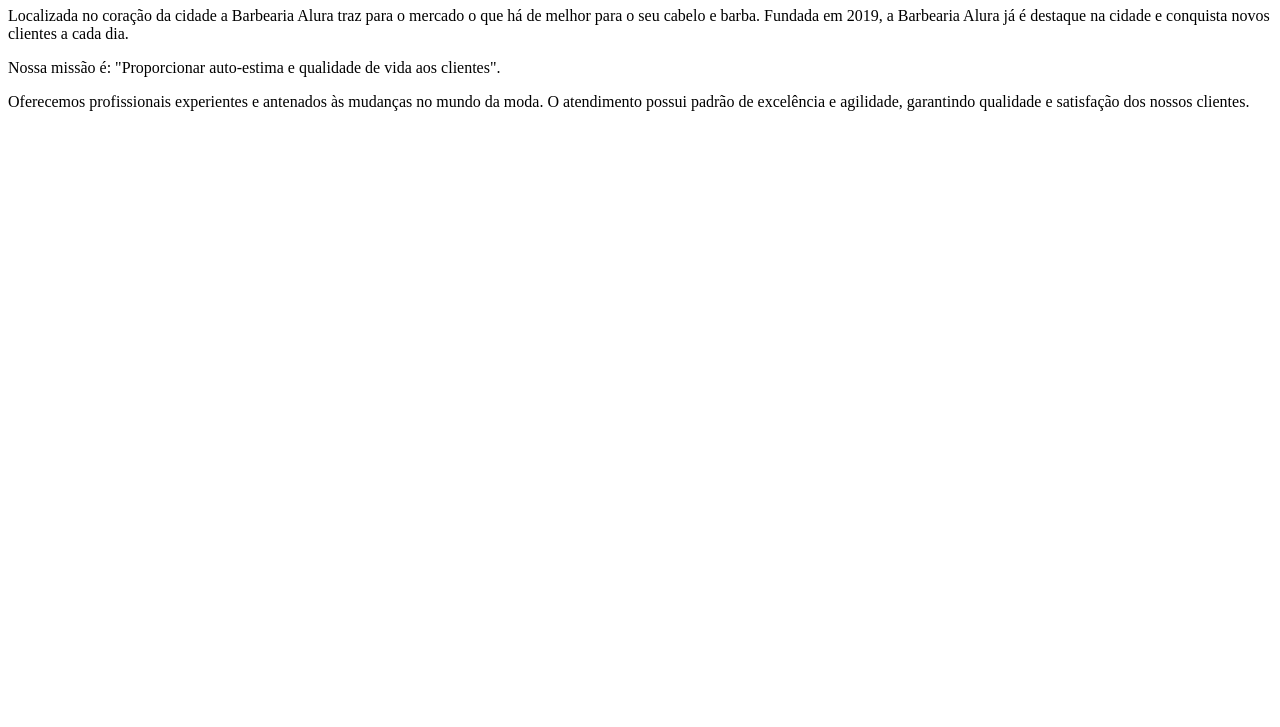
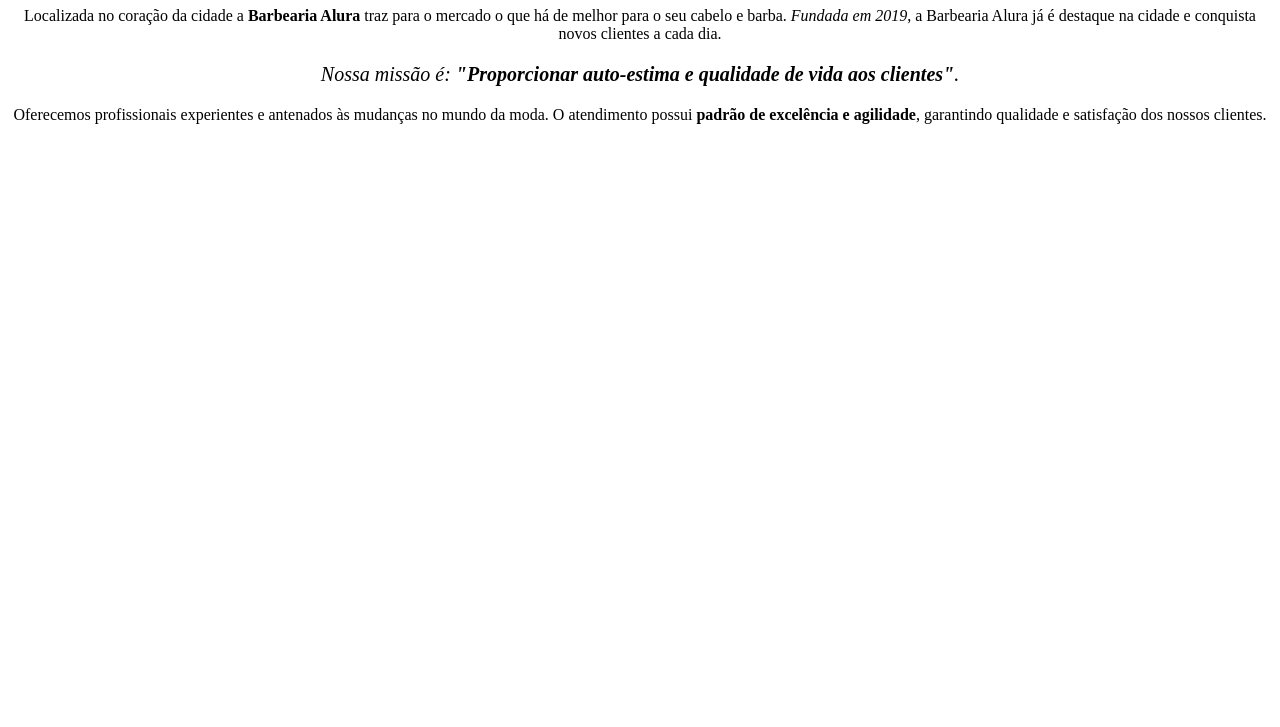
Before and after one commit to ChrysWillians/html5-css3, a plain HTML site: page index.html in a window 1280 px wide. Shown: the part 73-800 px from the top of the page. Drawn offline with Linux system fonts and the light colour scheme.

Commit message:
conteudo-barbearia
branch do site barbearia Alura

```diff
--- a/index.html
+++ b/index.html
@@ -1,26 +1,25 @@
 <!DOCTYPE html>
 <html lang="pt-br">
+
 <head>
     <meta charset="UTF-8">
     <meta http-equiv="X-UA-Compatible" content="IE=edge">
     <meta name="viewport" content="width=device-width, initial-scale=1.0">
     <title>Barbearia Alura</title>
 </head>
-<body>
+
+<body style="text-align: center;">
     <h1>Sobre a Barbearia Alura</h1>
 
-<p>
-    Localizada no coração da cidade a Barbearia Alura traz para o mercado o que há de melhor para o seu cabelo e barba. Fundada em 2019,
-    a Barbearia Alura já é destaque na cidade e conquista novos clientes a cada dia.
-</p>
+    <p>Localizada no coração da cidade a <strong>Barbearia Alura</strong> traz para o mercado o que há de melhor para o seu cabelo e barba.
+    <em>Fundada em 2019</em>, a Barbearia Alura já é destaque na cidade e conquista novos clientes a cada dia.</p>
 
-<p>Nossa missão é: "Proporcionar auto-estima e qualidade de vida aos clientes".</p>
+    <p style="font-size: 20px;"><em>Nossa missão é: <strong>"Proporcionar auto-estima e qualidade de vida aos clientes"</strong>.</em></p>
 
-<p>
-    Oferecemos profissionais experientes e antenados às mudanças no mundo da moda. O atendimento possui padrão de excelência e agilidade,
-    garantindo qualidade e satisfação dos nossos clientes.
-</p>
+    <p>Oferecemos profissionais experientes e antenados às mudanças no mundo da moda.
+    O atendimento possui <strong>padrão de excelência e agilidade</strong>, garantindo qualidade e satisfação dos nossos clientes.</p>
 
 
 </body>
+
 </html>
```
